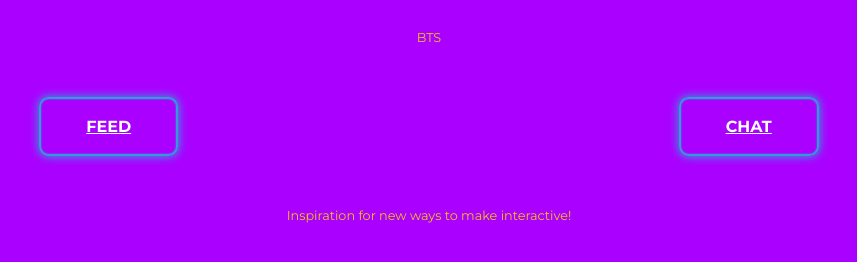
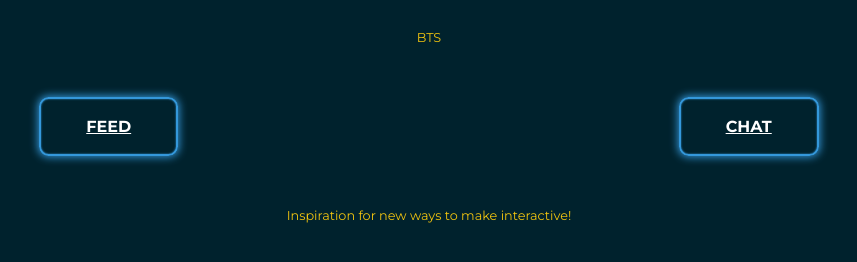
Before and after one commit to Btsapp/btsapp.github.io, a plain HTML site: page index.html in a window 1280 px wide. Shown: the part 414-676 px from the top of the page, without its empty margins (211-1068 px from the left). Drawn offline with nearby package versions, Linux system fonts and the light colour scheme; no server answers.

Commit message:
Update index.html

```diff
--- a/index.html
+++ b/index.html
@@ -12,7 +12,7 @@
   padding: 0;
   width: 100%;
   height: 100%;
-  background: #aa00ff;
+  background: #00222d;
   font-family: "Montserrat", sans-serif;
   font-size: 16px;
 }
```
